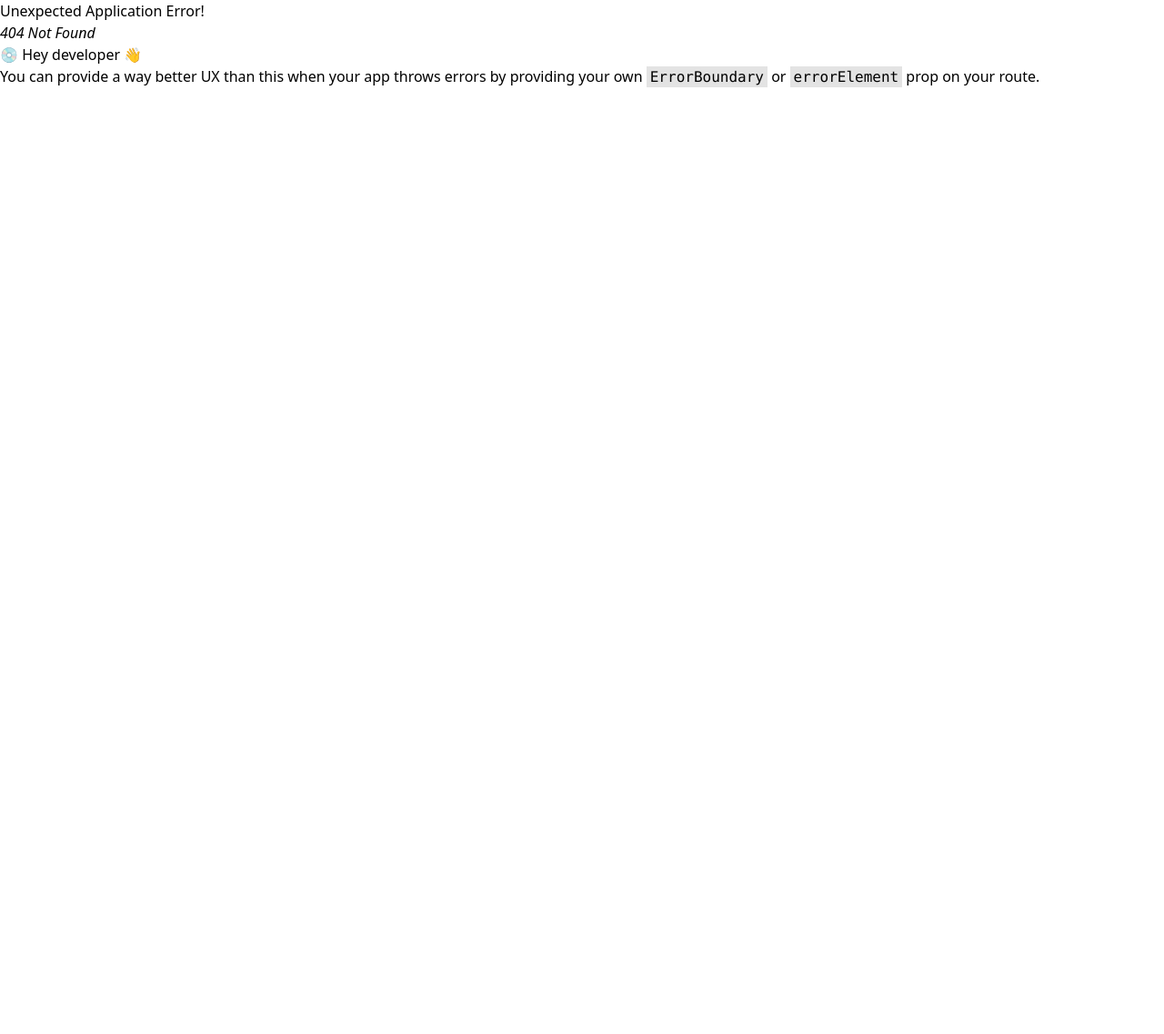
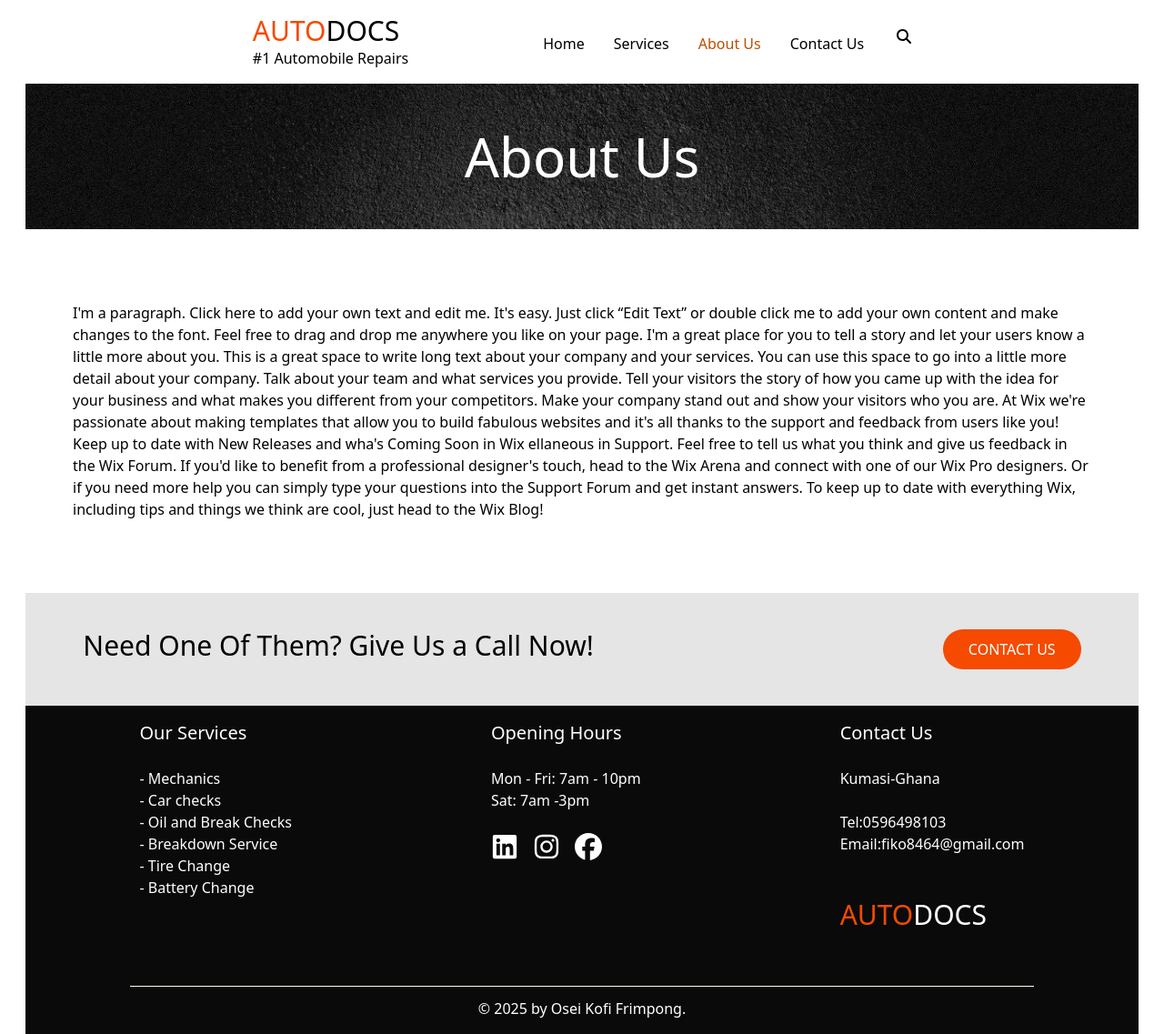
Before and after one commit to SKY-NYT/Autodoc, a React (Vite) app: page /about_us in a window 1280 px wide. Before the commit this address had no page. Shown: the whole page at 91% size. Before the commit the page ends 800 px from the top, so only its background shows below. Built offline with nearby package versions, Linux system fonts and the light colour scheme.

Commit message:
About half of it

```diff
--- a/src/App.jsx
+++ b/src/App.jsx
@@ -1,6 +1,11 @@
 import React from 'react'
 import { RouterProvider,createBrowserRouter,createRoutesFromElements,Route } from 'react-router-dom'
 import MainLayout from './layouts/MainLayout'
+import HomePage from './pages/HomePage'
+import ServicesPage from './pages/ServicesPage'
+import AboutUsPage from './pages/AboutUsPage'
+import ContactUsPage from './pages/ContactUsPage'
+import NotFoundPage from './pages/NotFoundPage'
 
 const App = () => {
 
@@ -8,6 +13,12 @@ const App = () => {
 const router = createBrowserRouter(createRoutesFromElements(
 
   <Route path='/' element={<MainLayout/>}>
+    <Route index element={<HomePage/>}/>
+    <Route path='/services' element={<ServicesPage/>}/>
+    <Route path='/about_us' element={<AboutUsPage/>}/>
+    <Route path='contact_us' element={<ContactUsPage/>}/>
+    <Route path='*' element={<NotFoundPage/>}/>
+
 
   </Route>
 
--- /dev/null
+++ b/src/components/Background.jsx
@@ -0,0 +1,21 @@
+import React from 'react'
+import back from '../assets/images/back.png'
+
+const Background = () => {
+  return (
+    <section className='   text-white flex justify-center' >
+      <div className='flex-col  border-x-28 w-full  '>
+        <div className='relative overflow-hidden h-40 '>
+
+          <img src={back}className='w-full '/>
+          <div className='absolute top-0 w-full h-40 grid place-items-center'>
+          <h1 className=' text-6xl text-center text-white '>About Us</h1>
+          </div>
+              </div>
+
+      </div>
+    </section>
+  )
+}
+
+export default Background
--- /dev/null
+++ b/src/components/End.jsx
@@ -0,0 +1,76 @@
+import React from 'react'
+import { FaInstagram } from 'react-icons/fa'
+import { FaLinkedin } from 'react-icons/fa'
+import { FaFacebook } from 'react-icons/fa6'
+
+const End = () => {
+  return (
+    <>
+    <footer >
+      <section className='   text-white flex justify-center' >
+        <div className='  bg-neutral-200 pt-10 flex-col  border-x-28 w-full ' >
+        <div className='flex justify-center space-x-96 pb-10'>
+        <p className='text-black text-3xl text-center '>Need One Of Them? Give Us a Call Now!</p>
+        <button className='bg-orange-600 rounded-full px-7 py-2.5 '> CONTACT US</button>
+        </div>
+
+       <div className='bg-neutral-950  p-4 ' >
+        <div  className='flex  justify-around '>
+          <div>
+          <span className='text-xl'>Our Services</span>
+          <br/>
+          <br/>
+            <ul>
+              <li>- Mechanics</li>
+              <li>- Car checks</li>
+              <li>- Oil and Break Checks</li>
+              <li>- Breakdown Service</li>
+              <li>- Tire Change</li>
+              <li>- Battery Change</li>
+
+            </ul>
+
+          </div>
+          <div><span span className='text-xl'>Opening Hours</span>
+          <br/>
+         <br/>
+            <p>Mon - Fri: 7am - 10pm</p>
+            <p>Sat: 7am -3pm</p>
+          <br/>
+          <div className=' flex gap-4'><FaLinkedin size={30}/> <FaInstagram size={30}/> <FaFacebook size={30}/></div>
+
+          </div>
+         <div> <span span className='text-xl'>Contact Us</span>
+         <br/>
+         <br/>
+         <p>Kumasi-Ghana</p>
+         <br/>
+
+         <p>Tel:0596498103</p>
+         <p>Email:fiko8464@gmail.com</p>
+         <br/>
+         <br/>
+         <div className='text-3xl '>
+         <span className='text-orange-600'>AUTO</span>DOCS
+
+         </div>
+          </div>
+         </div>
+         <div className='grid place-items-center pt-15 pb-3'><hr className='text-amber-50 w-5/6 '/></div>
+         <div className='grid place-items-center'>© {new Date().getFullYear()} by Osei Kofi Frimpong.</div>
+        </div>
+
+
+
+        </div>
+
+
+      </section>
+
+    </footer>
+
+    </>
+  )
+}
+
+export default End
--- a/src/components/Navbar.jsx
+++ b/src/components/Navbar.jsx
@@ -1,9 +1,32 @@
 import React from 'react'
 import { NavLink } from 'react-router-dom'
+import SearchButton from './searchbutton'
+const Navbar = () => {
 
-const Navbar = () => {
+const linkClass = ({isActive}) => isActive
+?'text-amber-700'
+:'hover:text-amber-700'
+
   return (
-    <nav className ='bg-amber-50'>Navbar
+    <nav>
+
+
+      <div className='flex justify-center gap-9 p-4'>
+      <div className='text-3xl pr-28 text-'>
+        <span className='text-orange-600'>AUTO</span>DOCS
+        <p className='text-base '>#1 Automobile Repairs </p>
+      </div>
+      <div className ='flex gap-8 pt-5'>
+
+        <NavLink to='/' className={linkClass}> Home </NavLink>
+        <NavLink to='/services' className={linkClass} > Services </NavLink>
+        <NavLink to='/about_us' className={linkClass} > About Us </NavLink>
+        <NavLink  to='contact_us' className={linkClass}> Contact Us </NavLink>
+      </div>
+      <div className="pt-4">
+        <SearchButton/>
+    </div>
+      </div>
 
     </nav>
   )
--- /dev/null
+++ b/src/components/SearchButton.jsx
@@ -0,0 +1,33 @@
+import React,{ useRef } from 'react'
+import { FaMagnifyingGlass } from 'react-icons/fa6'
+import { useState } from 'react'
+
+const SearchButton = () => {
+    const [isOpen,setIsOpen] = useState(false);
+const inputRef =useRef(null)
+const handlesearchClick = ()=> {
+  setTimeout(()=>inputRef.current?.focus(),100)
+  setIsOpen(true)
+}
+const handleBlur = ()=>{
+  setIsOpen(false)
+}
+  return (
+    <>
+     {
+       !isOpen ? (<FaMagnifyingGlass onClick={handlesearchClick} className=''/>)
+       :(<input
+
+        ref={inputRef}
+        type="text"
+        placeholder="Search"
+        className=" p-0.5 border rounded-md"
+        onClick = {handleBlur}/>
+      )
+       }
+
+    </>
+  )
+}
+
+export default SearchButton
--- a/src/layouts/MainLayout.jsx
+++ b/src/layouts/MainLayout.jsx
@@ -1,13 +1,18 @@
 import Navbar from "../components/Navbar";
+import End from "../components/End";
 import { Outlet } from "react-router-dom";
+import { ToastContainer } from "react-toastify";
 
 import React from 'react'
 
 const MainLayout = () => {
   return (
     <>
-    <Navbar/>
+    <Navbar className="fixed pb-16" />
     <Outlet/>
+    <End/>
+    <ToastContainer/>
+
     </>
   )
 }
--- /dev/null
+++ b/src/pages/AboutUsPage.jsx
@@ -0,0 +1,33 @@
+import React from 'react'
+import Background from '../components/Background'
+
+
+const AboutUsPage = () => {
+  return (
+    <section className='relative'>
+      <div >
+       <Background className='pb-1.5'/>
+
+       </div>
+      <div className='p-20 grid place-items-center'>
+        <p>
+       I'm a paragraph. Click here to add your own text and edit me. It's easy. Just click “Edit Text” or double click me to add your own content and make changes to the font. Feel free to drag and drop me anywhere you like on your page. I'm a great place for you to tell a story and let your users know a little more about you.
+
+
+
+This is a great space to write long text about your company and your services. You can use this space to go into a little more detail about your company. Talk about your team and what services you provide. Tell your visitors the story of how you came up with the idea for your business and what makes you different from your competitors. Make your company stand out and show your visitors who you are.
+
+
+
+At Wix we're passionate about making templates that allow you to build fabulous websites and it's all thanks to the support and feedback from users like you! Keep up to date with New Releases and wha's Coming Soon in Wix ellaneous in Support. Feel free to tell us what you think and give us feedback in the Wix Forum. If you'd like to benefit from a professional designer's touch, head to the Wix Arena and connect with one of our Wix Pro designers. Or if you need more help you can simply type your questions into the Support Forum and get instant answers. To keep up to date with everything Wix, including tips and things we think are cool, just head to the Wix Blog!
+</p>
+</div>
+    </section>
+
+  )
+
+}
+
+
+
+export default AboutUsPage
--- /dev/null
+++ b/src/pages/ContactUsPage.jsx
@@ -0,0 +1,18 @@
+import React from 'react'
+import Background from '../components/Background'
+
+const ContactUs = () => {
+  return (
+    <section className='relative'>
+      <div >
+       <Background className='pb-1.5'/>
+
+       </div>
+      <div className='p-20 grid place-items-center bg-fuchsia-600'>
+        <div></div>
+</div>
+    </section>
+  )
+}
+
+export default ContactUs
--- /dev/null
+++ b/src/pages/HomePage.jsx
@@ -0,0 +1,9 @@
+import React from 'react'
+
+const HomePage = () => {
+  return (
+    <div>HomePage</div>
+  )
+}
+
+export default HomePage
--- /dev/null
+++ b/src/pages/NotFoundPage.jsx
@@ -0,0 +1,24 @@
+import React from 'react'
+import { Link } from 'react-router-dom'
+import { FaExclamationTriangle } from 'react-icons/fa'
+
+const NotFoundPage = () => {
+  return (
+
+    <section className="text-center flex flex-col justify-center items-center h-96">
+      <FaExclamationTriangle className="fas fa-exclamation-triangle text-yellow-400 text-6xl mb-4"/>
+      <h1 className="text-6xl font-bold mb-4"><span className='text-amber-600'>404</span> Not Found</h1>
+      <p className="text-xl mb-5">This page does not exist</p>
+      <Link
+        to="/"
+        className="text-white bg-black hover:bg-neutral-700 rounded-md px-3 py-2 mt-4"
+        ><span className='text-amber-600'>Go</span> Back
+        </Link>
+
+    </section>
+
+
+  )
+}
+
+export default NotFoundPage
--- /dev/null
+++ b/src/pages/ServicesPage.jsx
@@ -0,0 +1,17 @@
+import React from 'react'
+import Background from '../components/Background'
+const ServicesPage = () => {
+  return (
+<section className='relative'>
+      <div >
+       <Background className='pb-1.5'/>
+
+       </div>
+      <div className='p-20 grid place-items-center bg-blue-700'>
+        <div></div>
+</div>
+    </section>
+  )
+}
+
+export default ServicesPage
--- a/vite.config.js
+++ b/vite.config.js
@@ -6,5 +6,10 @@ import tailwindcss from '@tailwindcss/vite'
 export default defineConfig({
   plugins: [react(),
     tailwindcss(),
+
   ],
+  server :{
+    port:  3000//this should be the default port
+    }
+
 })
```
Also changed, not shown: src/assets/images/back.png (added).
